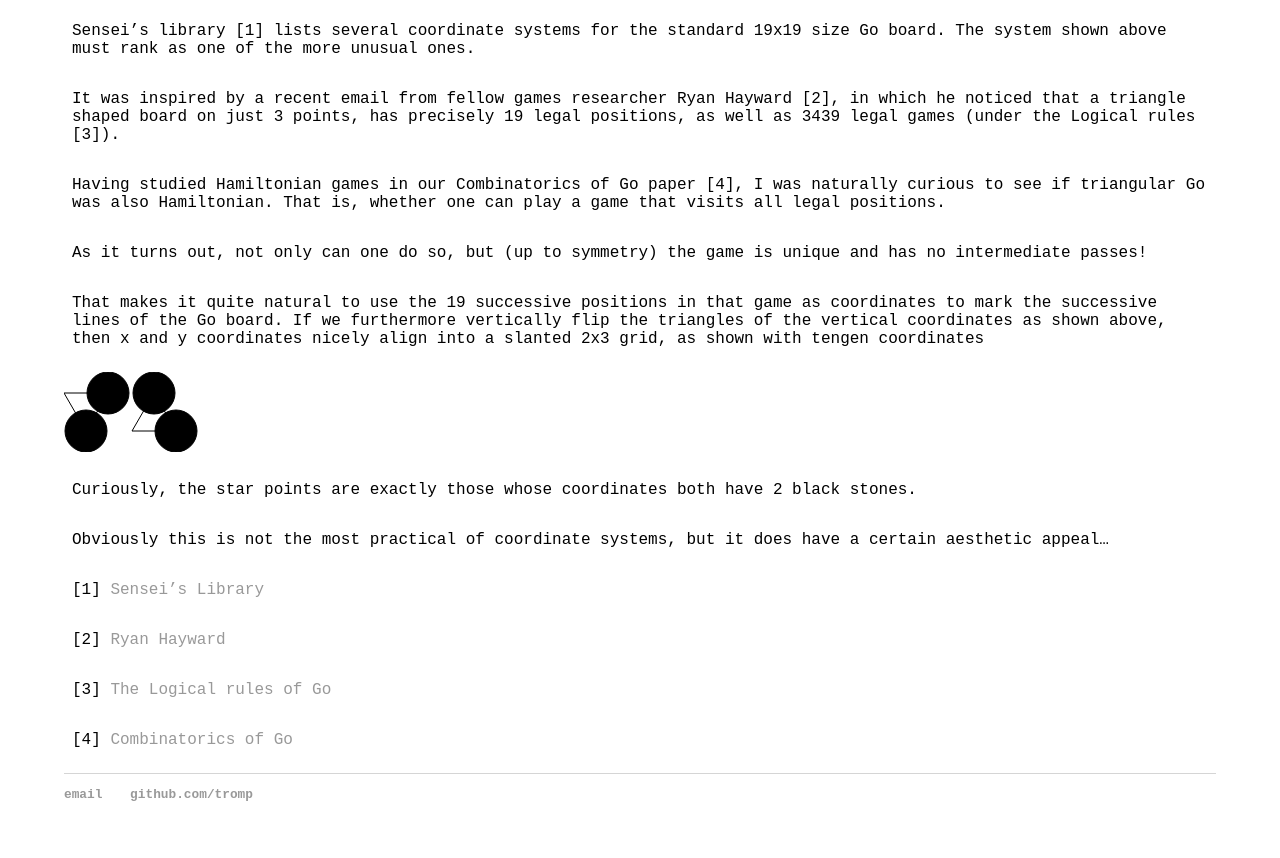
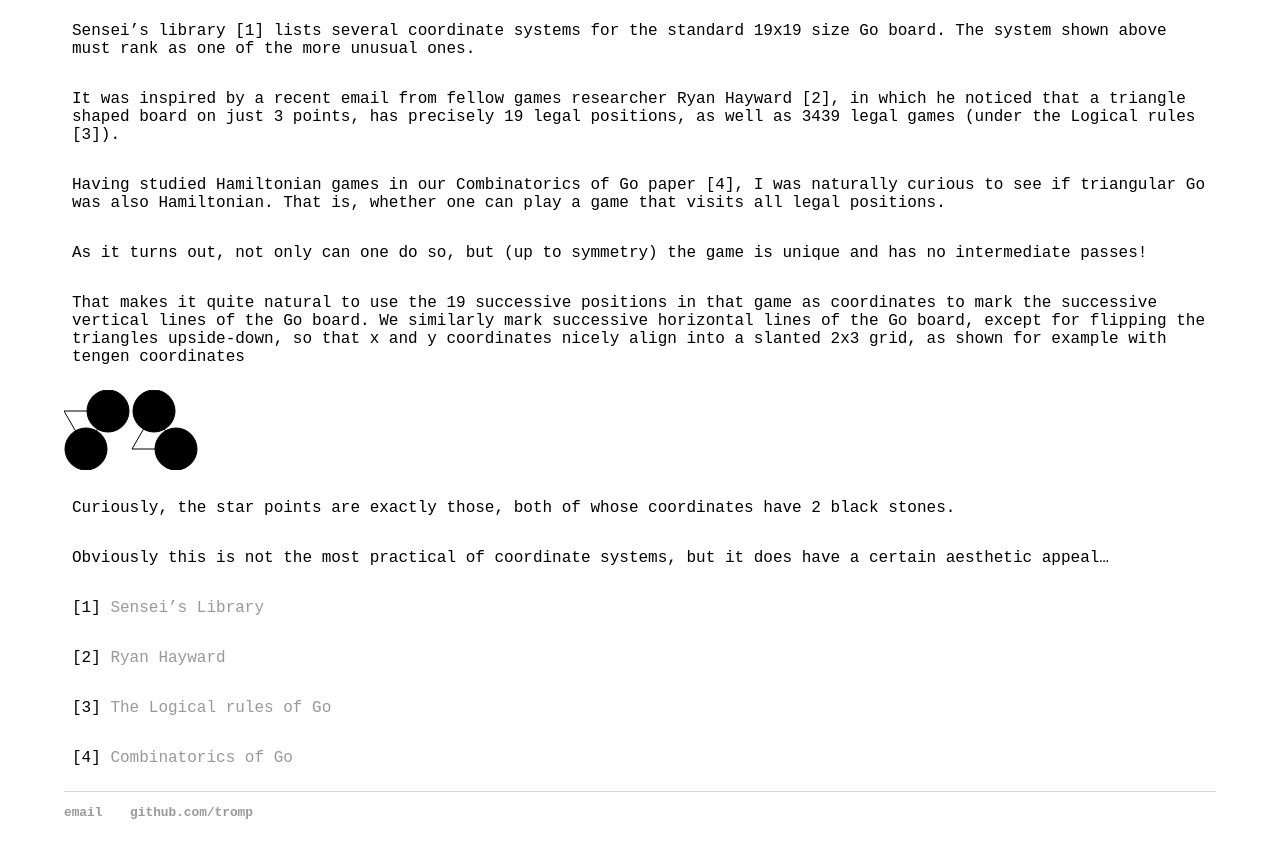
Before and after one commit to tromp/tromp.github.io, a Jekyll site: the page built from _posts/2024-04-15-gaming-the-coordinates.md, in a window 1280 px wide and 900 px high, scrolled down 871 px. Shown: the top 858 px of the window. Built offline with Jekyll 4.4.1, drawn with Linux system fonts in a browser that asks for light colours.

Commit message:
yet more rewrites

```diff
--- a/_posts/2024-04-15-gaming-the-coordinates.md
+++ b/_posts/2024-04-15-gaming-the-coordinates.md
@@ -263,9 +263,10 @@ if triangular Go was also Hamiltonian. That is, whether one can play a game that
 As it turns out, not only can one do so, but (up to symmetry) the game is unique and has no intermediate passes!
 
 That makes it quite natural to use the 19 successive positions in that game as
-coordinates to mark the successive lines of the Go board. If we furthermore
-vertically flip the triangles of the vertical coordinates as shown above, then x and y
-coordinates nicely align into a slanted 2x3 grid, as shown with tengen coordinates
+coordinates to mark the successive vertical lines of the Go board.
+We similarly mark successive horizontal lines of the Go board, except for
+flipping the triangles upside-down, so that x and y coordinates nicely align into
+a slanted 2x3 grid, as shown for example with tengen coordinates
 
 <svg width="154" height="80" viewbox = "0
 0 154 80" xmlns="http://www.w3.org/2000/svg">
@@ -277,7 +278,7 @@ coordinates nicely align into a slanted 2x3 grid, as shown with tengen coordinat
 <circle cx="90" cy="21" r="21" stroke="black" fill="black"/>
 </svg>
 
-Curiously, the star points are exactly those whose coordinates both have 2 black stones.
+Curiously, the star points are exactly those, both of whose coordinates have 2 black stones.
 
 Obviously this is not the most practical of coordinate systems, but it does have a certain aesthetic appeal...
 
```
